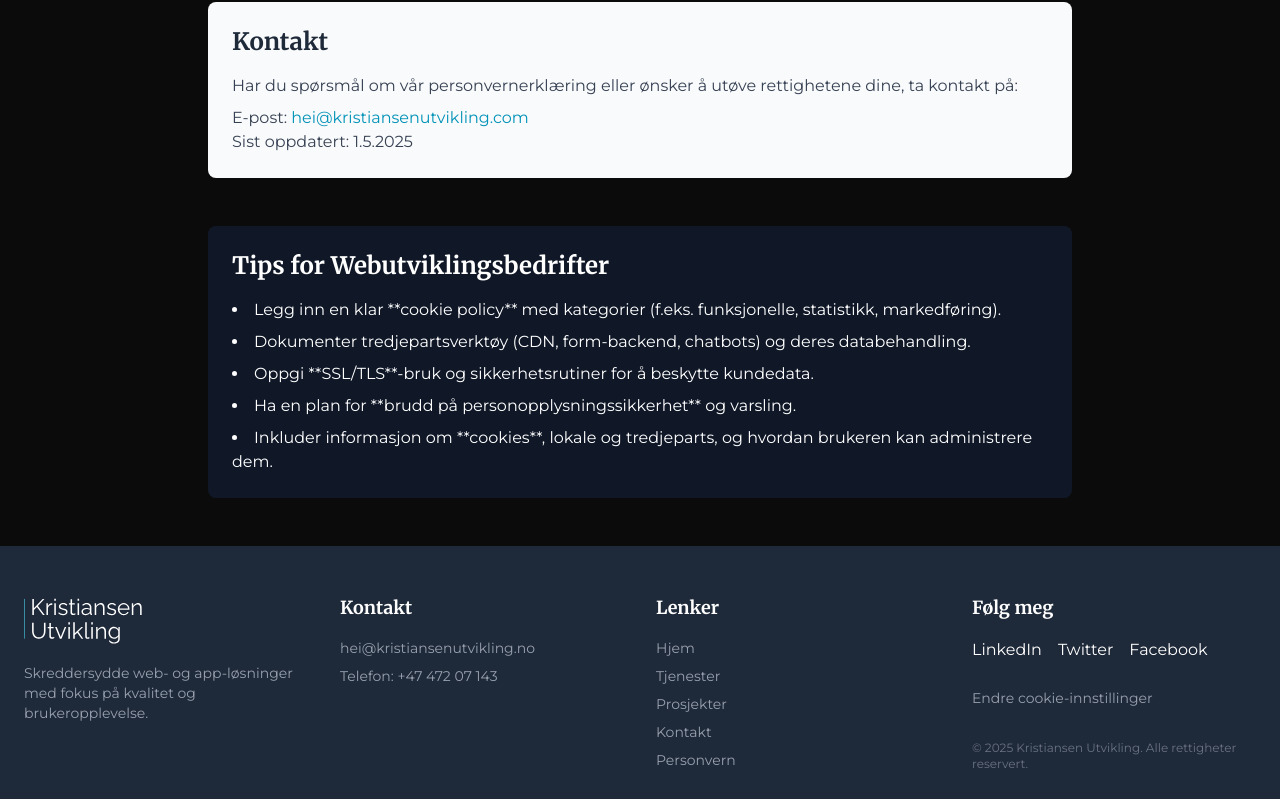
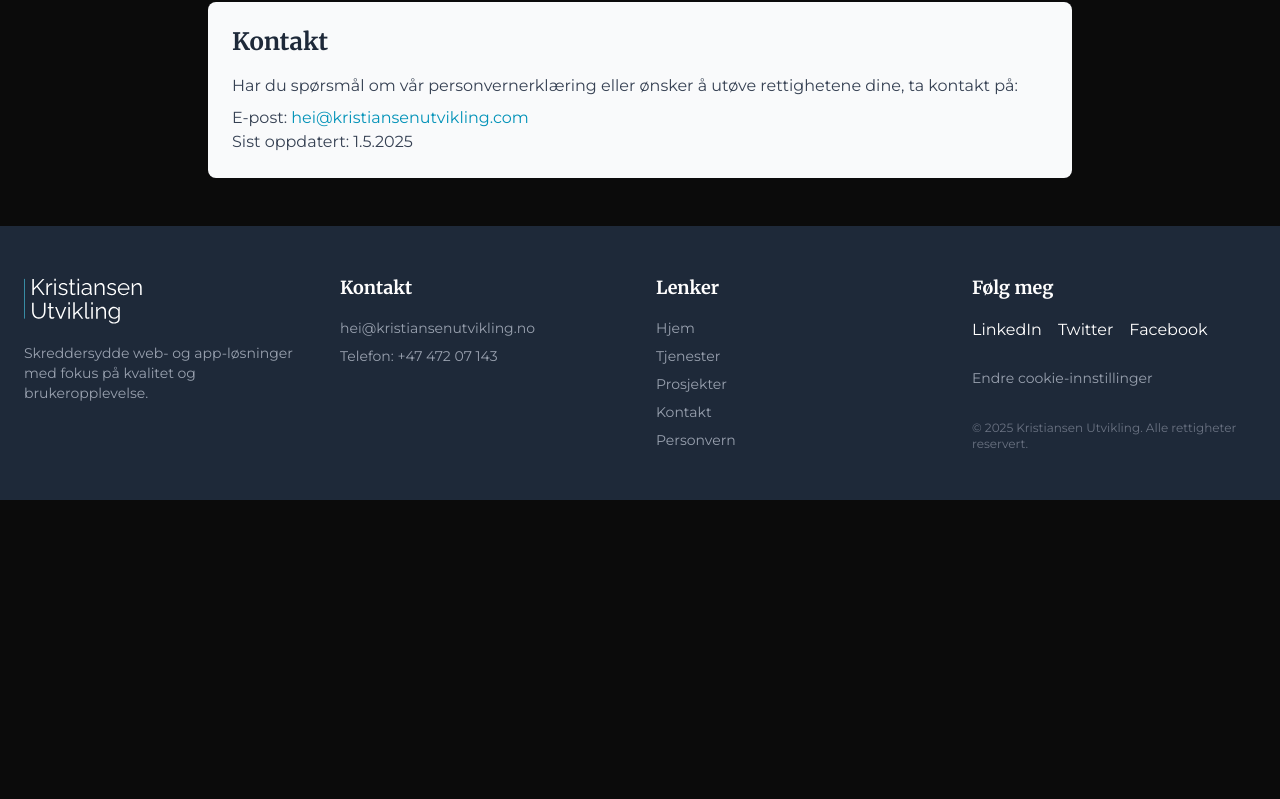
Before and after one commit to oddvarzk/kristiansenutvikling, a Next.js app: page /personvern in a window 1280 px wide. Shown: the part 1542-2341 px from the top of the page. After the commit the page ends 2042 px from the top, so only its background shows below. Built offline with nearby package versions, Linux system fonts and the light colour scheme; no server answers.

Commit message:
Deleted tips section

```diff
--- a/src/app/personvern/page.tsx
+++ b/src/app/personvern/page.tsx
@@ -104,34 +104,6 @@ export default function PrivacyPolicy() {
         </p>
         <p className="text-gray-700">Sist oppdatert: {updatedDate}</p>
       </section>
-
-      {/* Tips for Webutviklingsbedrift (Dark) */}
-      <section className="bg-gray-900 text-white p-6 rounded-lg">
-        <h2 className="text-2xl font-semibold mb-4">
-          Tips for Webutviklingsbedrifter
-        </h2>
-        <ul className="list-disc list-inside space-y-2">
-          <li>
-            Legg inn en klar **cookie policy** med kategorier (f.eks.
-            funksjonelle, statistikk, markedføring).
-          </li>
-          <li>
-            Dokumenter tredjepartsverktøy (CDN, form-backend, chatbots) og deres
-            databehandling.
-          </li>
-          <li>
-            Oppgi **SSL/TLS**-bruk og sikkerhetsrutiner for å beskytte
-            kundedata.
-          </li>
-          <li>
-            Ha en plan for **brudd på personopplysningssikkerhet** og varsling.
-          </li>
-          <li>
-            Inkluder informasjon om **cookies**, lokale og tredjeparts, og
-            hvordan brukeren kan administrere dem.
-          </li>
-        </ul>
-      </section>
     </div>
   );
 }
```
